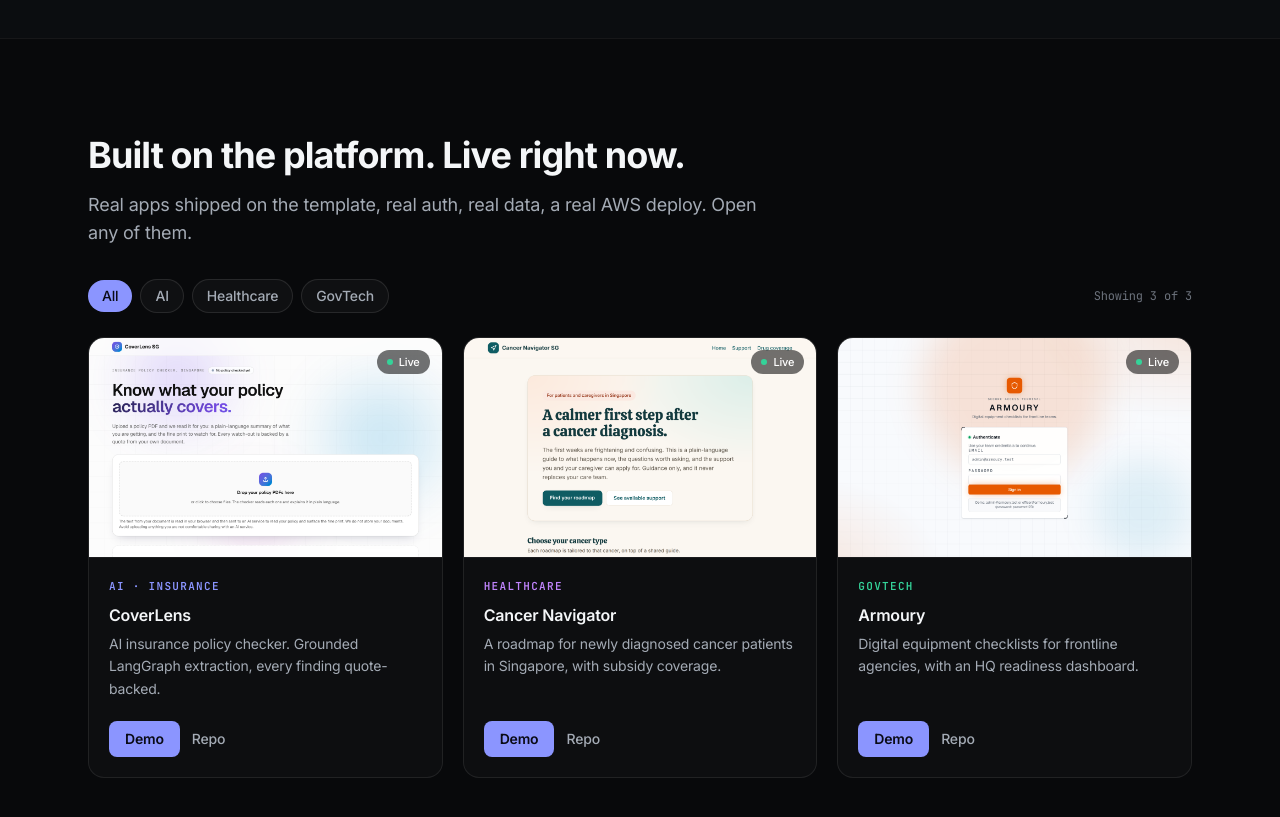
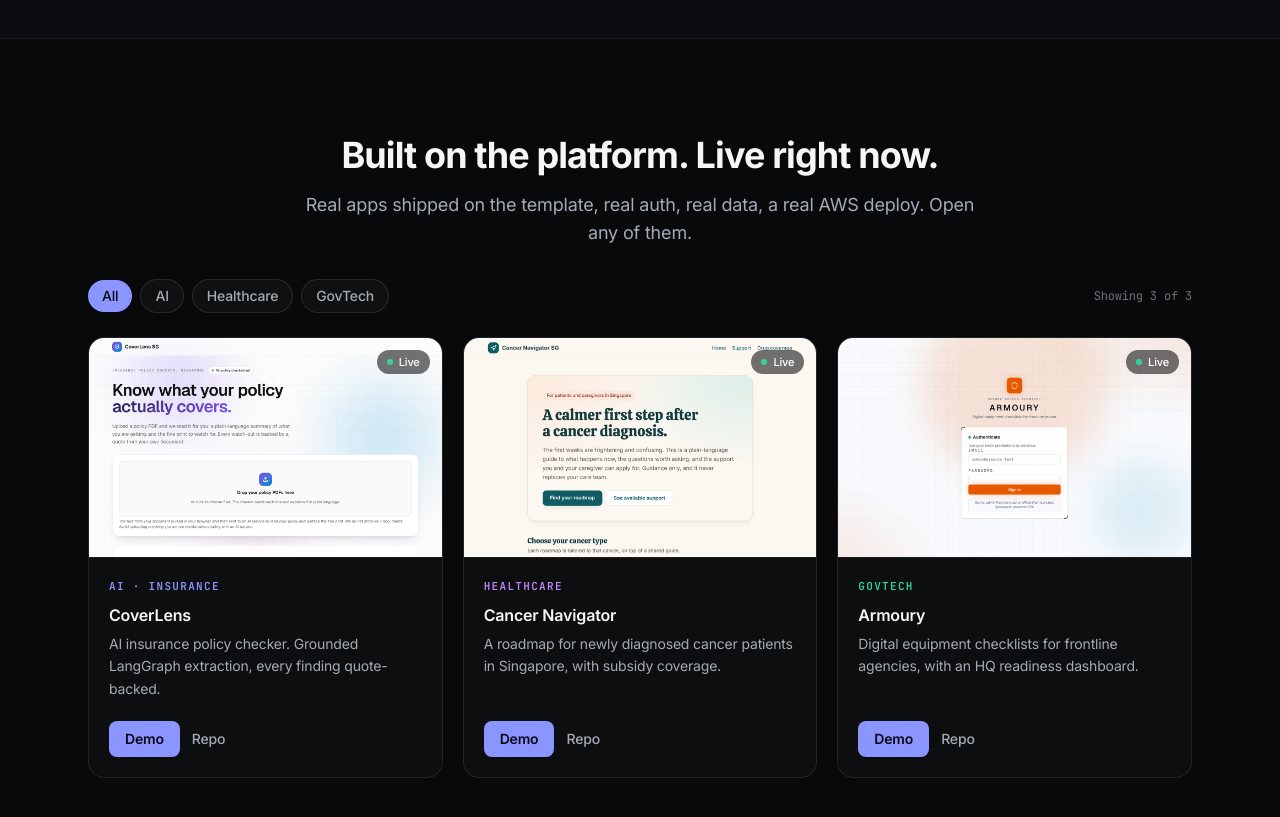
Before and after one commit to elleskay/platform-site, a Next.js app: page / in a window 1280 px wide. Shown: the part 2840-3657 px from the top of the page. Built offline with nearby package versions, Linux system fonts and the light colour scheme.

Commit message:
Center the Showcase heading and subtext

```diff
--- a/app/components/Gallery.tsx
+++ b/app/components/Gallery.tsx
@@ -21,7 +21,7 @@
   return (
     <section id="apps" className="border-t border-white/[0.06]">
       <div className="mx-auto max-w-6xl px-6 py-24">
-        <div className="max-w-2xl">
+        <div className="mx-auto max-w-2xl text-center">
           <h2 className="text-3xl font-bold tracking-tight sm:text-4xl">Built on the platform. Live right now.</h2>
           <p className="mt-4 text-lg text-[var(--color-muted)]">Real apps shipped on the template, real auth, real data, a real AWS deploy. Open any of them.</p>
         </div>
```
